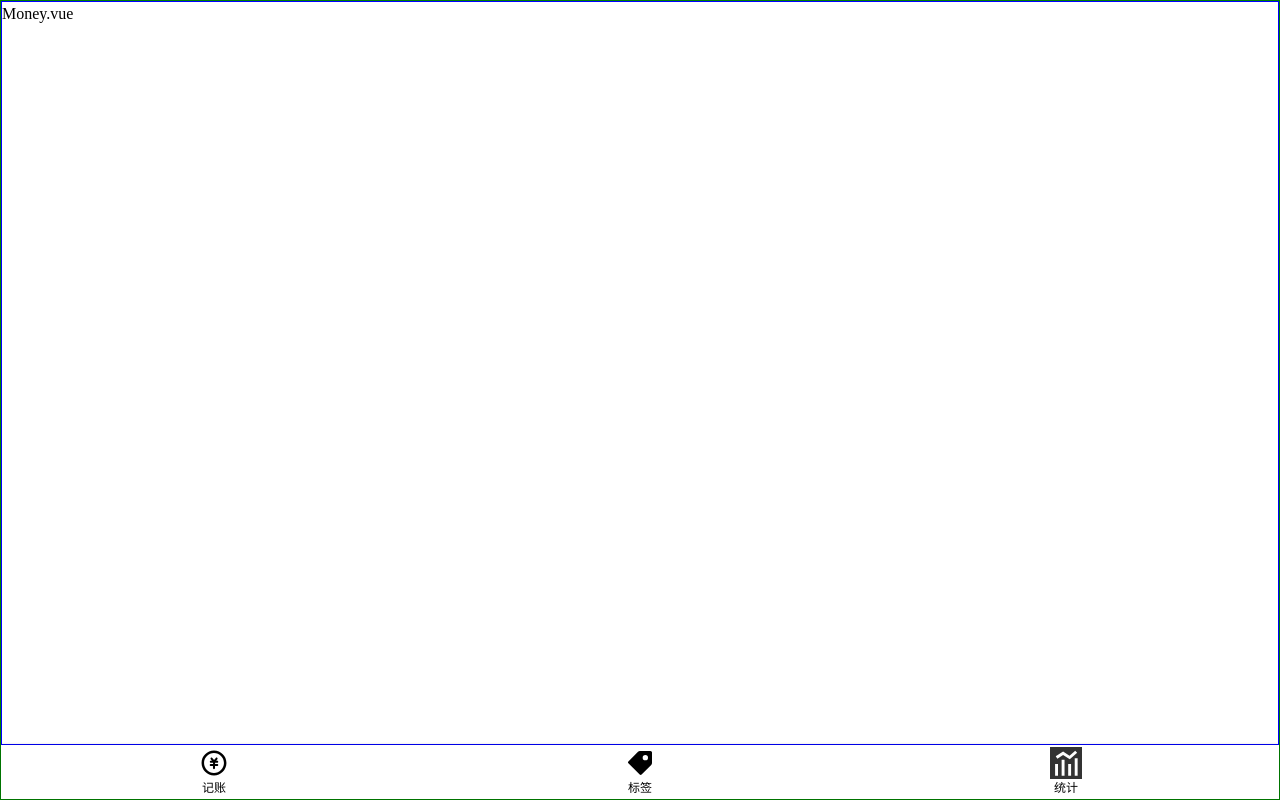
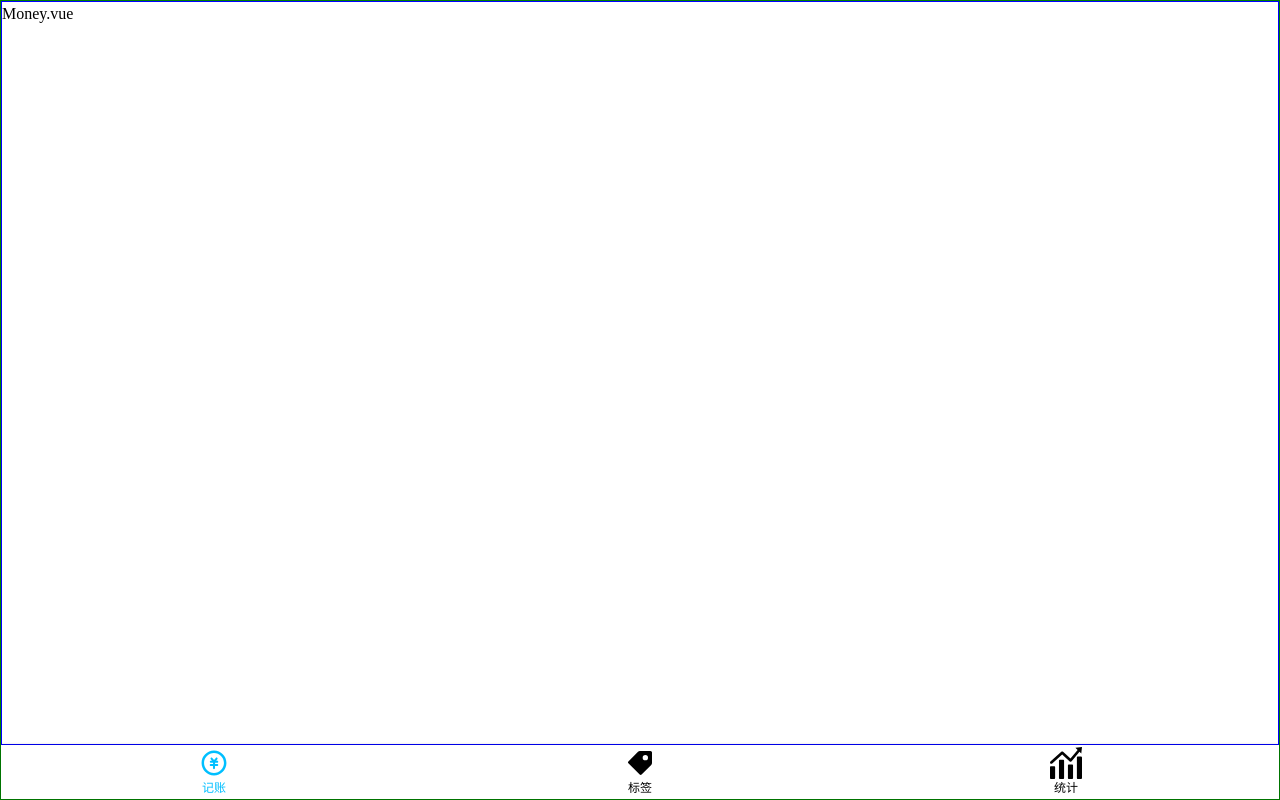
Before and after one commit to Eternal-could/bill, a Vue app: page /#/money in a window 1280 px wide. Built offline with nearby package versions, Linux system fonts and the light colour scheme.

Commit message:
解决了svg自带fill属性的问题

```diff
--- a/package.json
+++ b/package.json
@@ -37,6 +37,7 @@
     "sass": "^1.26.5",
     "sass-loader": "^8.0.2",
     "svg-sprite-loader": "4.1.6",
+    "svgo-loader": "^2.2.1",
     "typescript": "~4.1.5",
     "vue-template-compiler": "^2.6.11"
   },
--- a/public/index.html
+++ b/public/index.html
@@ -3,7 +3,8 @@
   <head>
     <meta charset="utf-8">
     <meta http-equiv="X-UA-Compatible" content="IE=edge">
-    <meta name="viewport" content="width=device-width,initial-scale=1.0">
+      <meta name="viewport"
+            content="width=device-width,initial-scale=1,minimum-scale=1,maximum-scale=1,user-scalable=no,viewport-fit=cover">
     <link rel="icon" href="<%= BASE_URL %>favicon.ico">
     <title><%= htmlWebpackPlugin.options.title %></title>
   </head>
--- a/src/components/Nav.vue
+++ b/src/components/Nav.vue
@@ -1,14 +1,14 @@
 <template>
   <nav>
-    <router-link to="/money" class="item">
+    <router-link to="/money" class="item" active-class="selected">
       <Icon name="money"/>
       记账
     </router-link>
-    <router-link to="/labels" class="item">
+    <router-link to="/labels" class="item" active-class="selected">
       <Icon name="label"/>
       标签
     </router-link>
-    <router-link to="/statistics" class="item">
+    <router-link to="/statistics" class="item" active-class="selected">
       <Icon name="tongji"/>
       统计
     </router-link>
@@ -38,8 +38,10 @@
       .icon {
         width: 32px;
         height: 32px;
-        color: black;
       }
+    }
+    > .item.selected{
+      color: deepskyblue;
     }
   }
 </style>
--- a/vue.config.js
+++ b/vue.config.js
@@ -8,6 +8,8 @@
       .test(/\.svg$/)
       .include.add(dir).end() // 包含icons目录
       .use('svg-sprite-loader').loader('svg-sprite-loader').options({extract:false}).end()
+      .use('svgo-loader').loader('svgo-loader')
+      .tap(options=>({...options,plugins:[{removeAttrs:{attrs:'fill'}}]}))
     config.plugin('svg-sprite').use(require('svg-sprite-loader/plugin'),[{plainSprite: true}])
     config.module.rule('svg').exclude.add(dir) //其他svg loader排除icons目录
   }
```
Also changed, not shown: src/assets/icons/tongji.svg, 1 other file (tests, documents, lock files or other folders).
